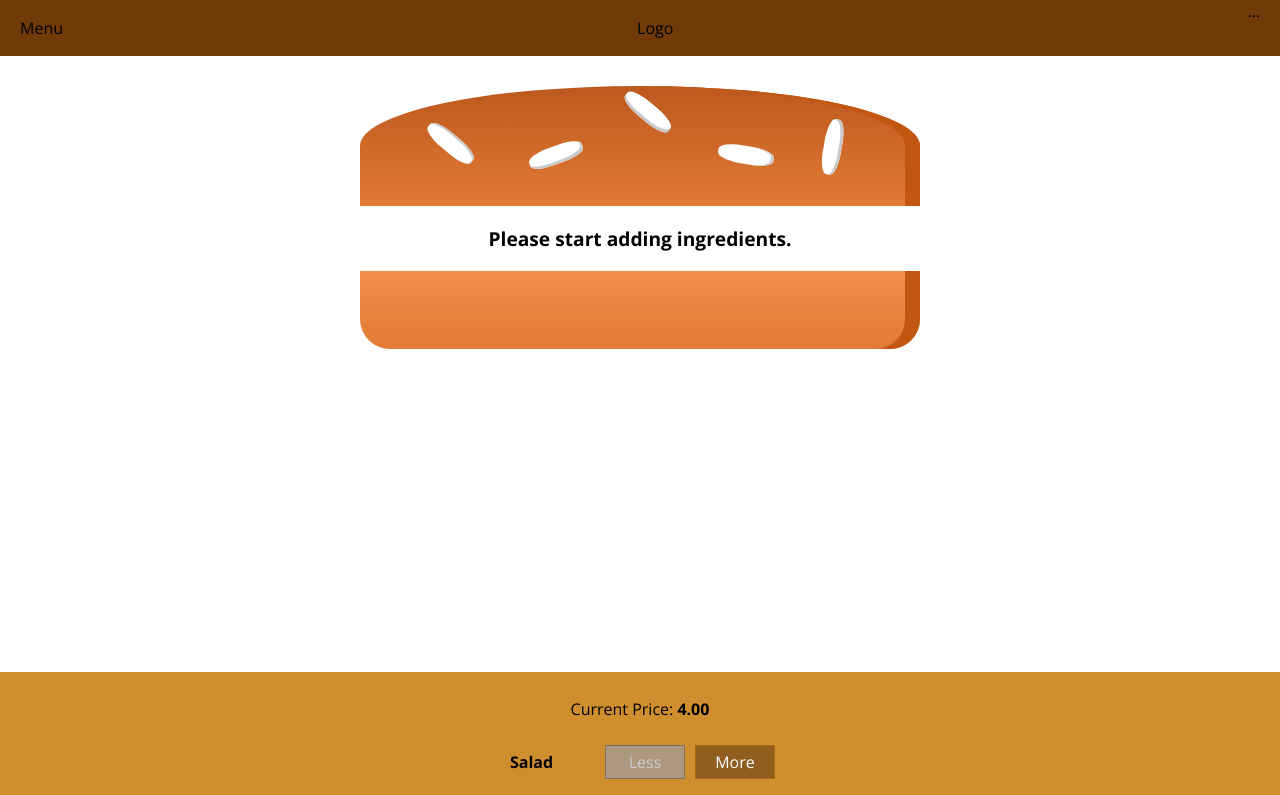
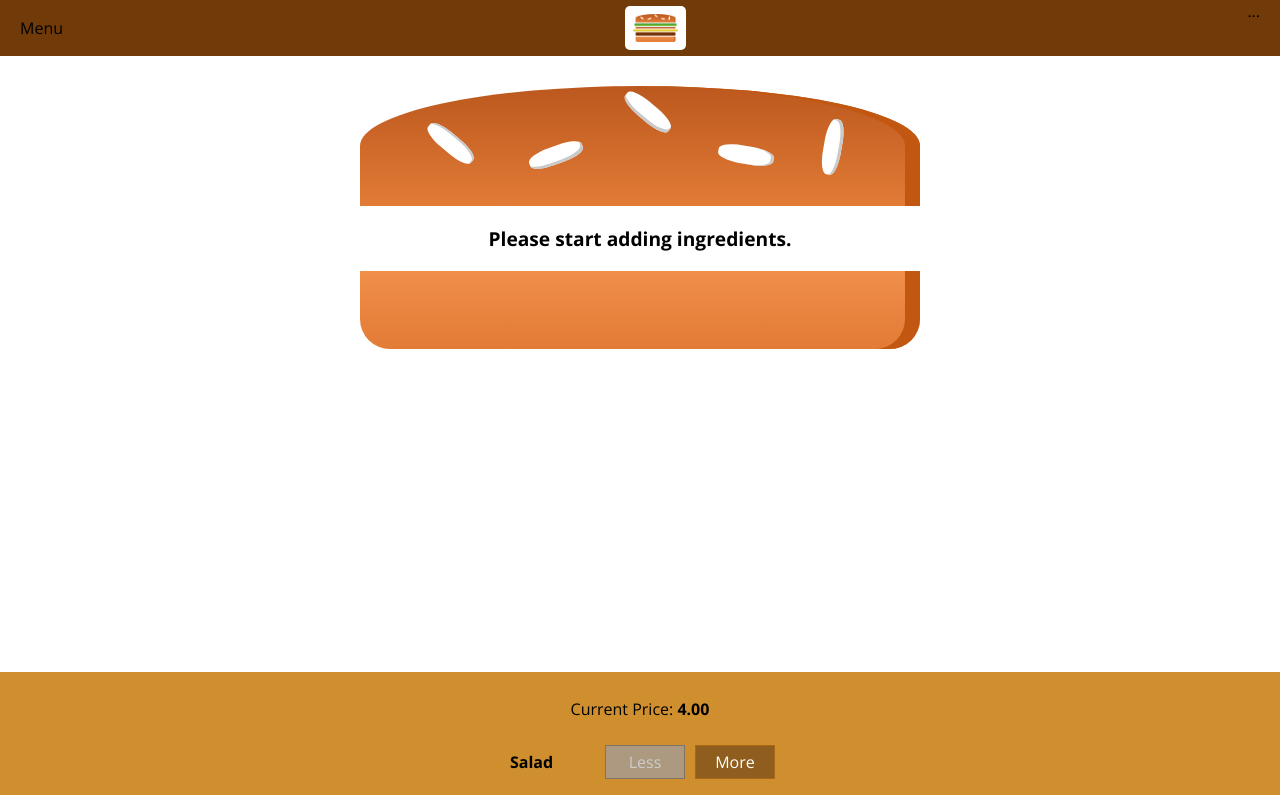
Before and after one commit to salehrezq/react-complete-guide-maximilian-burger-builder, a React (Create React App) app: page / in a window 1280 px wide. Shown: the top 795 px of the page. Built offline with nearby package versions, Linux system fonts and the light colour scheme.

Commit message:
Implement and put the Logo component into use
Lesson:
08. A Real App The Burger Builder (Basic Version)\
28. Using a Logo in our Application

```diff
--- a/src/components/Logo/Logo.js
+++ b/src/components/Logo/Logo.js
@@ -0,0 +1,12 @@
+import React from 'react';
+import classes from './Logo.module.css';
+import burgerLogo from '../../assets/images/burger-logo.png';
+
+const Logo = props => (
+
+   <div className={classes.Logo}>
+      <img src={burgerLogo} alt="MyBurger"/>
+   </div>
+);
+
+export default Logo;
--- a/src/components/Logo/Logo.module.css
+++ b/src/components/Logo/Logo.module.css
@@ -0,0 +1,11 @@
+.Logo {
+   background-color: white;
+   padding: 8px;
+   height: 80%;
+   box-sizing: border-box;
+   border-radius: 5px;
+}
+
+.Logo img {
+   height: 100%;
+}
--- a/src/components/Navigation/Toolbar/Toolbar.js
+++ b/src/components/Navigation/Toolbar/Toolbar.js
@@ -1,11 +1,12 @@
 import React from 'react';
 import classes from './Toolbar.module.css';
+import Logo from "../../Logo/Logo";
 
 const Toolbar = props => (
 
    <header className={classes.Toolbar}>
       <div>Menu</div>
-      <div>Logo</div>
+      <Logo/>
       <nav>
          ...
       </nav>
```
